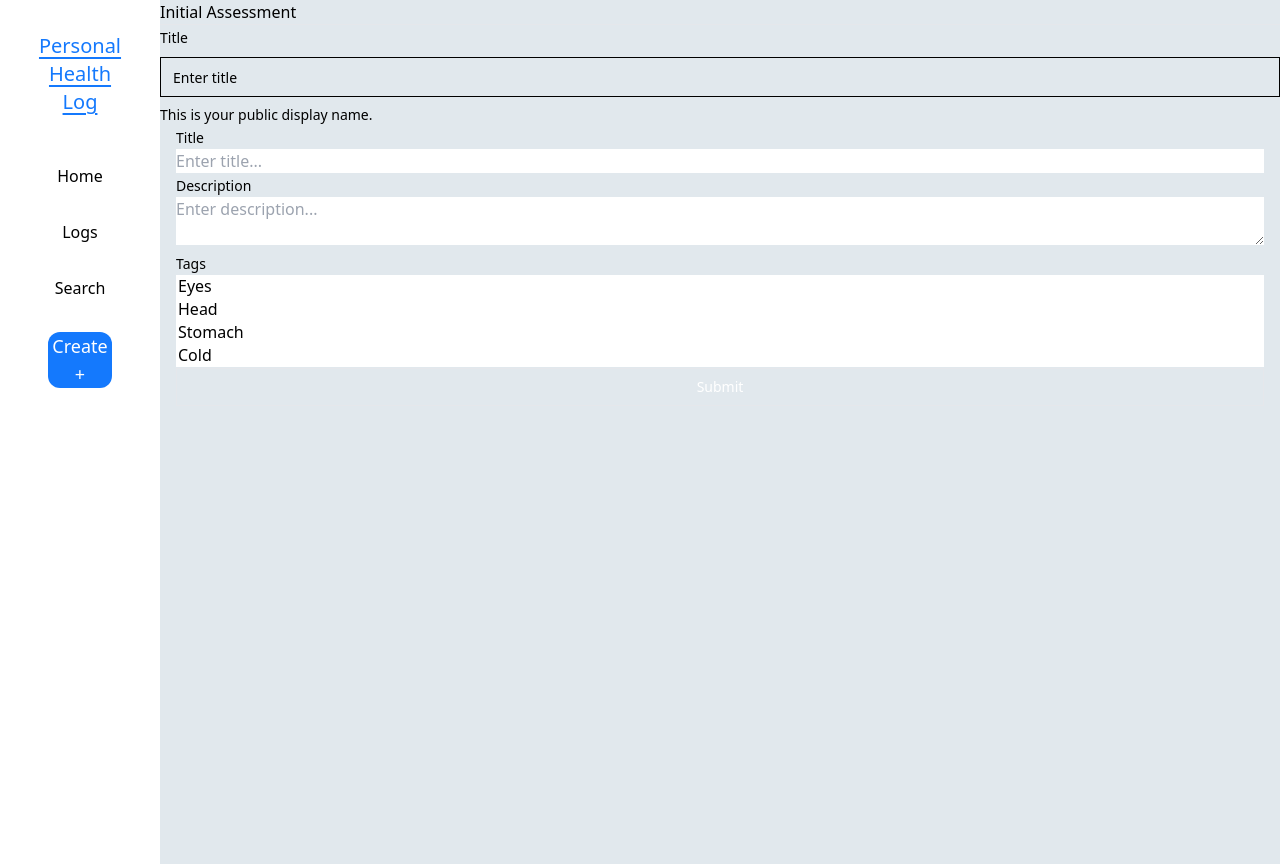
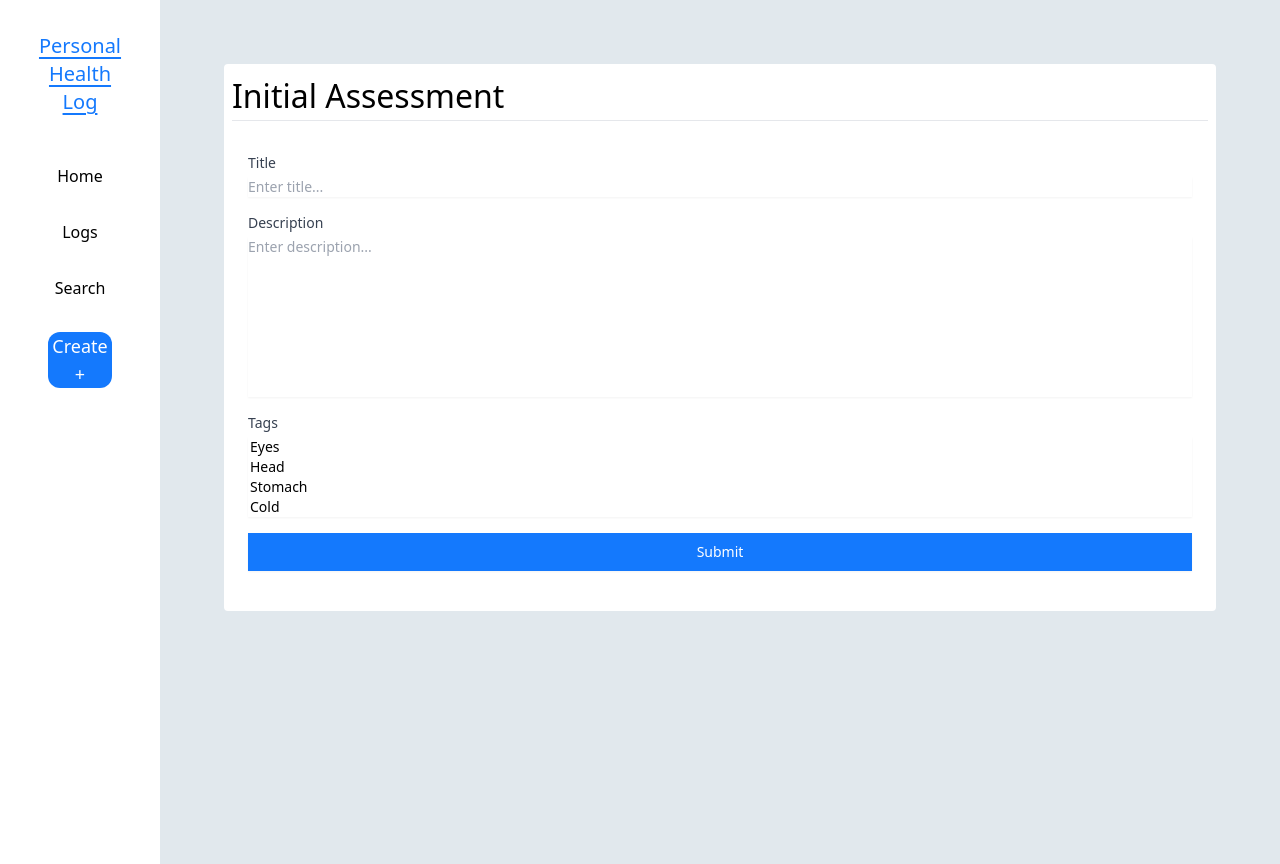
Before and after one commit to JagvirH/personal-health-log-system, a Next.js app: page /Create in a window 1280 px wide. Built offline with nearby package versions, Linux system fonts and the light colour scheme.

Commit message:
Finished log prerp- no validation

```diff
--- a/components/forms/createLogForm.tsx
+++ b/components/forms/createLogForm.jsx
@@ -1,7 +1,6 @@
 'use client'
 import '@/app/globals.css'
 import React, { useState } from 'react';
-
 import { zodResolver } from "@hookform/resolvers/zod"
 import { useForm } from "react-hook-form"
 import { Button } from "@/components/ui/button"
@@ -15,11 +14,12 @@ import {
   FormMessage,
 } from "@/components/ui/form"
 import { Input } from "@/components/ui/input"
+import * as z from "zod";
 
 
 import { logForm } from '@/backend/validation/form';
 
-const CreateLogForm = () => {
+export default function CreateLogForm () {
     const x = 4
     const [title, setTitle] = useState('');
     const [description, setDescription] = useState('');
@@ -40,35 +40,15 @@ const CreateLogForm = () => {
       })
 
 
+
     return (
-
         <div className='p-16'>
             <div className='bg-[#FFFFFF] rounded p-2'>
                 <div className='text-[32px]'>
                     Initial Assessment
                     <hr />
                 </div>
-        <Form {...form}>
-        <form onSubmit={form.handleSubmit(handleSubmit)} className="space-y-8">
-
-
-                <FormField
-                control={form.control}
-                name = 'title'
-                render={({ field }) => (
-                    <FormItem>
-                      <FormLabel>Title</FormLabel>
-                      <FormControl>
-                        <Input placeholder="Enter title" {...field} />
-                      </FormControl>
-                      <FormDescription>
-                        This is your public display name.
-                      </FormDescription>
-                      <FormMessage />
-                    </FormItem>
-                  )}
-                />
-
+                <Form {...form}>
                 <form className='py-8 px-4' onSubmit={handleSubmit}>
                     <div className='mb-4'>
                         <label className='block text-sm font-medium text-gray-700'>Title</label>
@@ -111,13 +91,8 @@ const CreateLogForm = () => {
                         Submit
                     </button>
                 </form>
-
-
-        </form>
-        </Form>
+                </Form>
         </div>
         </div>
     )
 }
-
-export default CreateLogForm
```
Also changed, not shown: 1 other file (tests, documents, lock files or other folders).
